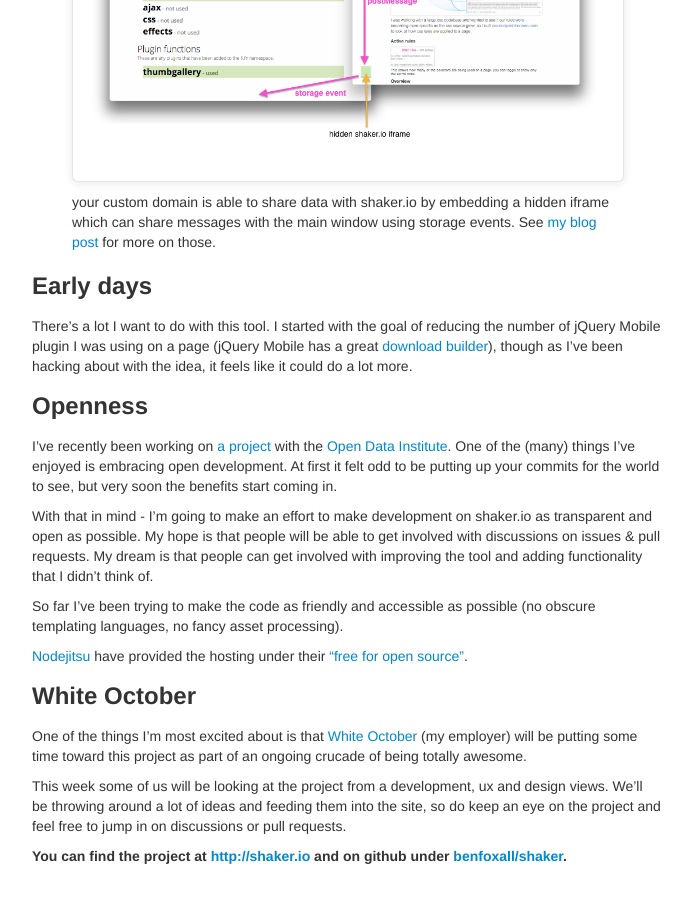
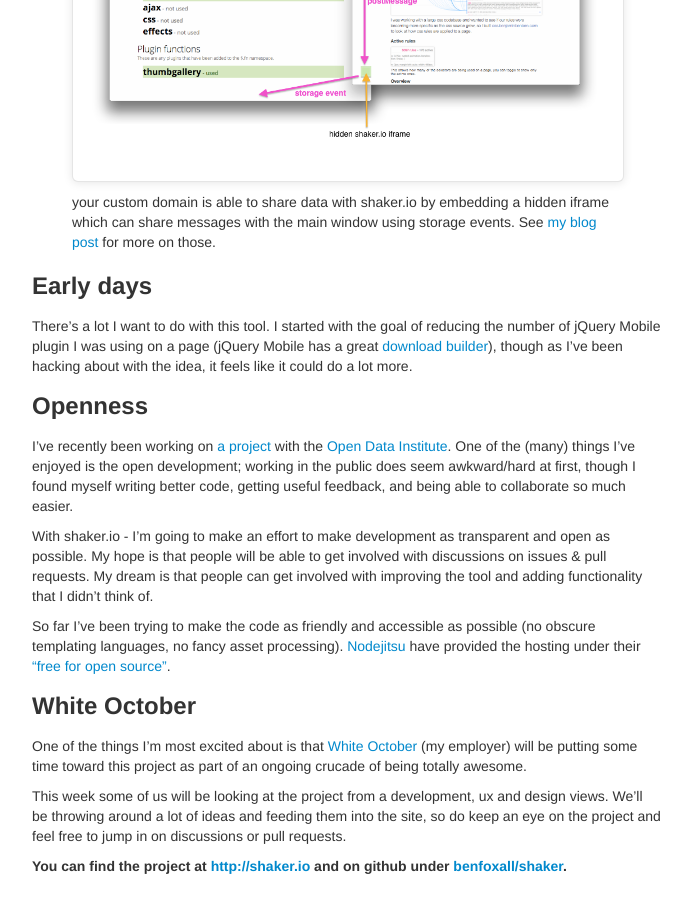
Before and after one commit to benfoxall/benfoxall.github.com, a Jekyll site: the page built from _posts/2013-07-01-shaker.md, in a window 1280 px wide and 900 px high, scrolled down 1138 px. Shown: the whole window, without its empty margins (293-984 px from the left). Built offline with Jekyll 4.4.1, drawn with Linux system fonts in a browser that asks for light colours; comment, search, counter and statistics services are not loaded.

Commit message:
text tweaks

```diff
--- a/_posts/2013-07-01-shaker.md
+++ b/_posts/2013-07-01-shaker.md
@@ -26,13 +26,11 @@
 
 ### Openness
 
-I've recently been working on [a project](http://certificates.theodi.org) with the [Open Data Institute](http://theodi.org). One of the (many) things I've enjoyed is embracing open development. At first it felt odd to be putting up your commits for the world to see, but very soon the benefits start coming in.
+I've recently been working on [a project](http://certificates.theodi.org) with the [Open Data Institute](http://theodi.org). One of the (many) things I've enjoyed is the open development; working in the public does seem awkward/hard at first,  though I found myself writing better code,  getting useful feedback, and being able to collaborate so much easier.
 
-With that in mind - I'm going to make an effort to make development on shaker.io as transparent and open as possible.  My hope is that people will be able to get involved with discussions on issues & pull requests. My dream is that people can get involved with improving the tool and adding functionality that I didn't think of.
+With shaker.io - I'm going to make an effort to make development as transparent and open as possible.  My hope is that people will be able to get involved with discussions on issues & pull requests. My dream is that people can get involved with improving the tool and adding functionality that I didn't think of.
 
-So far I've been trying to make the code as friendly and accessible as possible (no obscure templating languages, no fancy asset processing).
-
-[Nodejitsu](https://www.nodejitsu.com/) have provided the hosting under their ["free for open source"](http://opensource.nodejitsu.com/).
+So far I've been trying to make the code as friendly and accessible as possible (no obscure templating languages, no fancy asset processing).  [Nodejitsu](https://www.nodejitsu.com/) have provided the hosting under their ["free for open source"](http://opensource.nodejitsu.com/).
 
 ### White October
 
```
